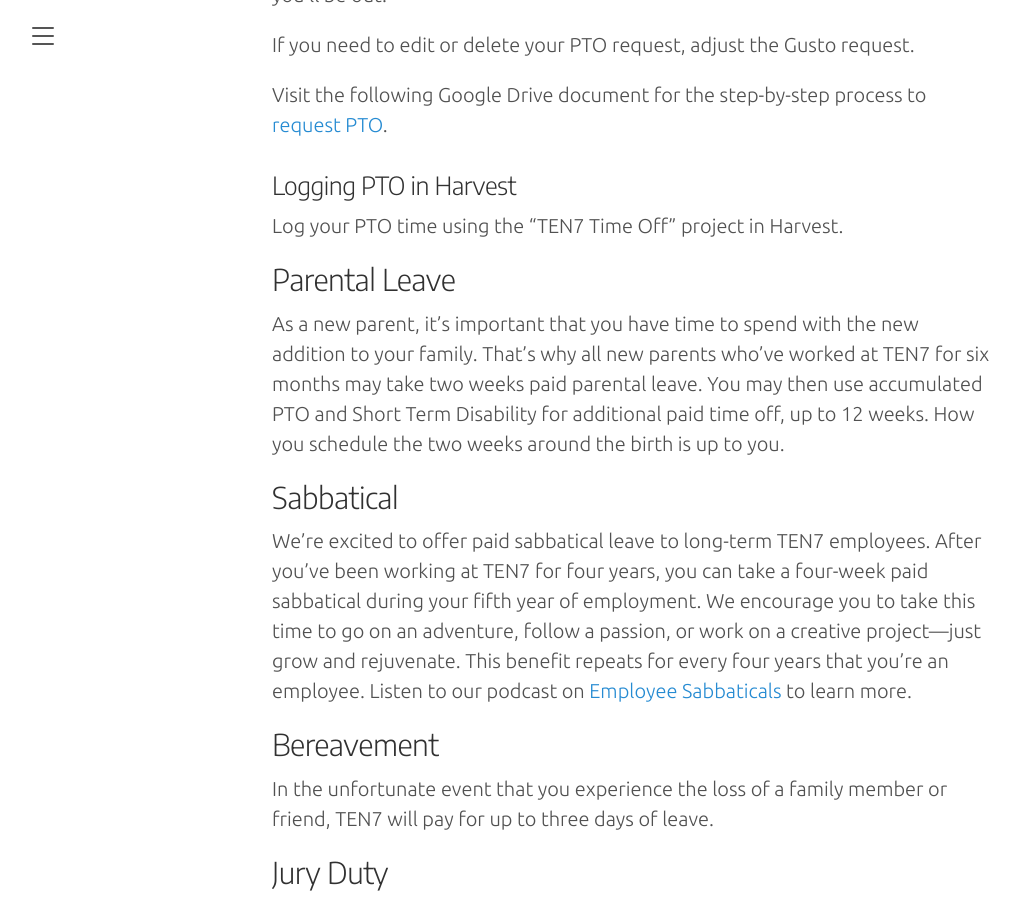
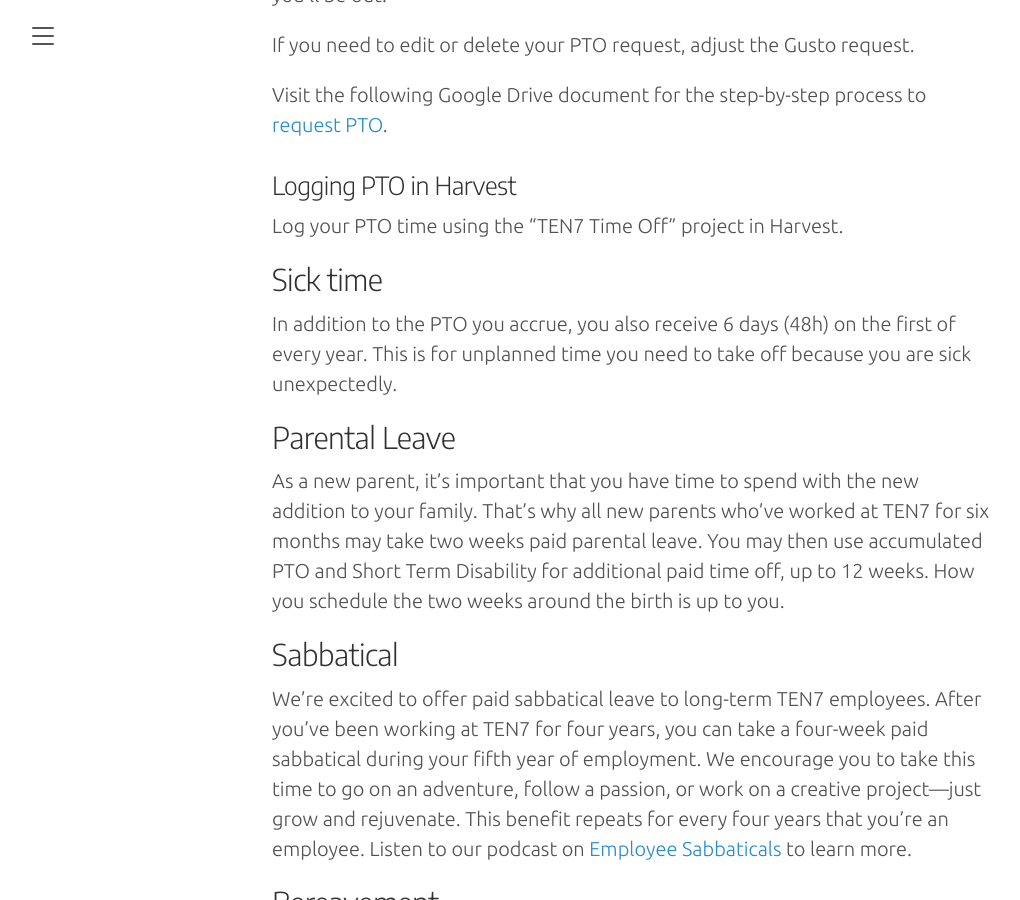
Before and after one commit to ten7/handbook.ten7.com, a Jekyll site: the page built from 040-our-benefits.md, in a window 1280 px wide and 900 px high, scrolled down 2862 px. Shown: the whole window, without its empty margins (8-1028 px from the left). Built offline with Jekyll 4.4.1, drawn with Linux system fonts in a browser that asks for light colours; some web fonts are replaced; our own code applies the rules of GitHub Pages for plain Markdown files.

Commit message:
Add sick days.

```diff
--- a/040-our-benefits.md
+++ b/040-our-benefits.md
@@ -75,6 +75,10 @@
 
 Log your PTO time using the "TEN7 Time Off" project in Harvest.
 
+## Sick time
+
+In addition to the PTO you accrue, you also receive 6 days (48h) on the first of every year. This is for unplanned time you need to take off because you are sick unexpectedly.
+
 ## Parental Leave
 
 As a new parent, it’s important that you have time to spend with the new addition to your family. That’s why all new parents who’ve worked at TEN7 for six months may take two weeks paid parental leave. You may then use accumulated PTO and Short Term Disability for additional paid time off, up to 12 weeks. How you schedule the two weeks around the birth is up to you.
```
